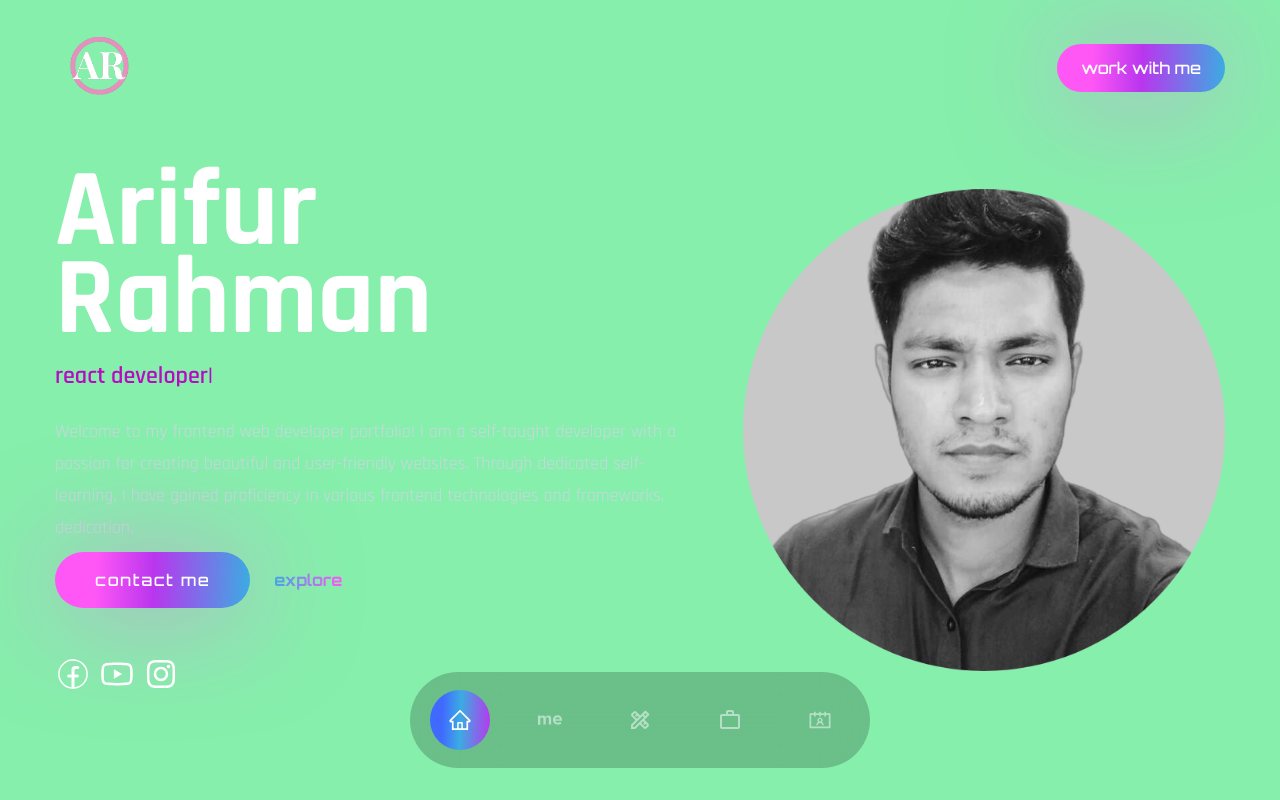
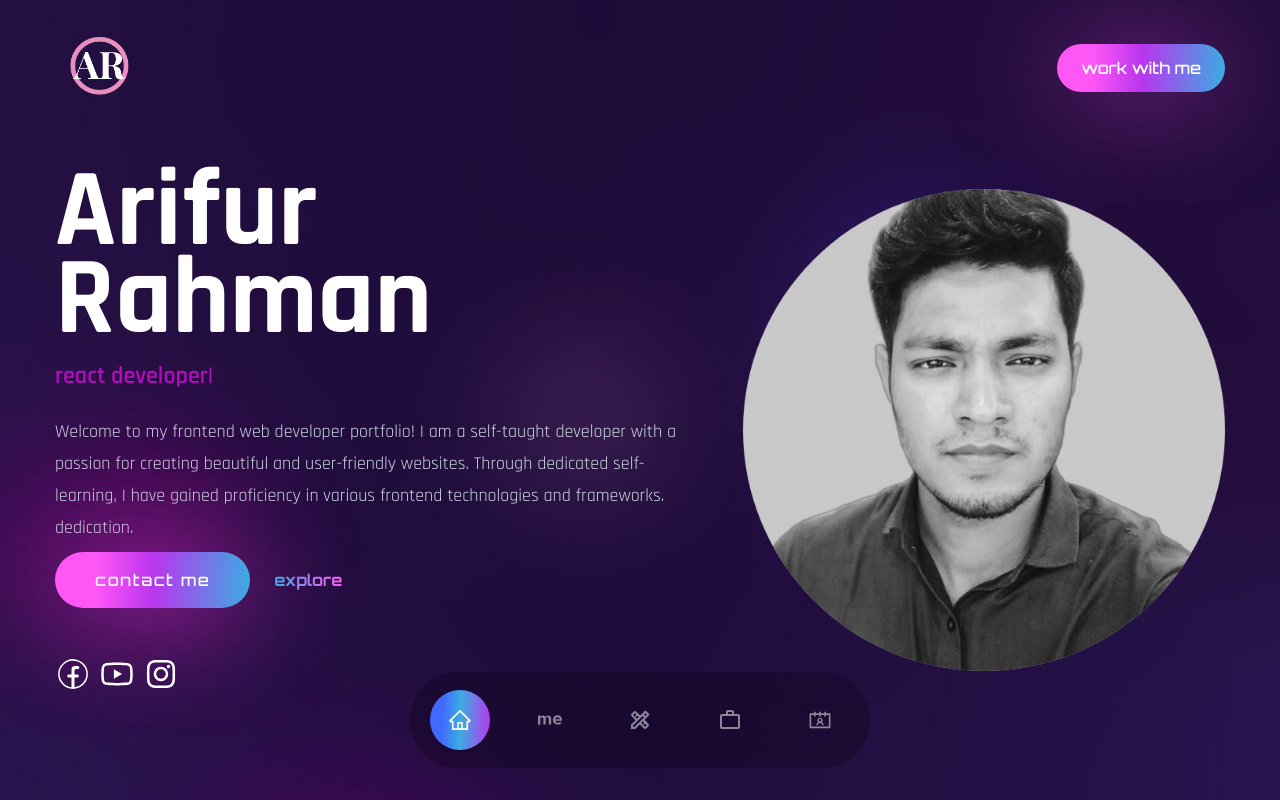
Before and after one commit to Arifurrex/arifur, a React (Vite) app: page / in a window 1280 px wide. Shown: the top 800 px of the page. Built offline with nearby package versions, Linux system fonts and the light colour scheme; a web font is replaced by a local one.

Commit message:
chage bg

```diff
--- a/src/App.jsx
+++ b/src/App.jsx
@@ -9,7 +9,7 @@ import Work from "./components/Work";
 function App() {
   return (
     <>
-      <div className="overflow-hidden bg-green-300 bg-cover bg-no-repeat">
+      <div className="overflow-hidden bg-site bg-cover bg-no-repeat">
         <Header />
         <Banner />
         <Nav />
```
Also changed, not shown: 4 other files (tests, documents, lock files or other folders).
